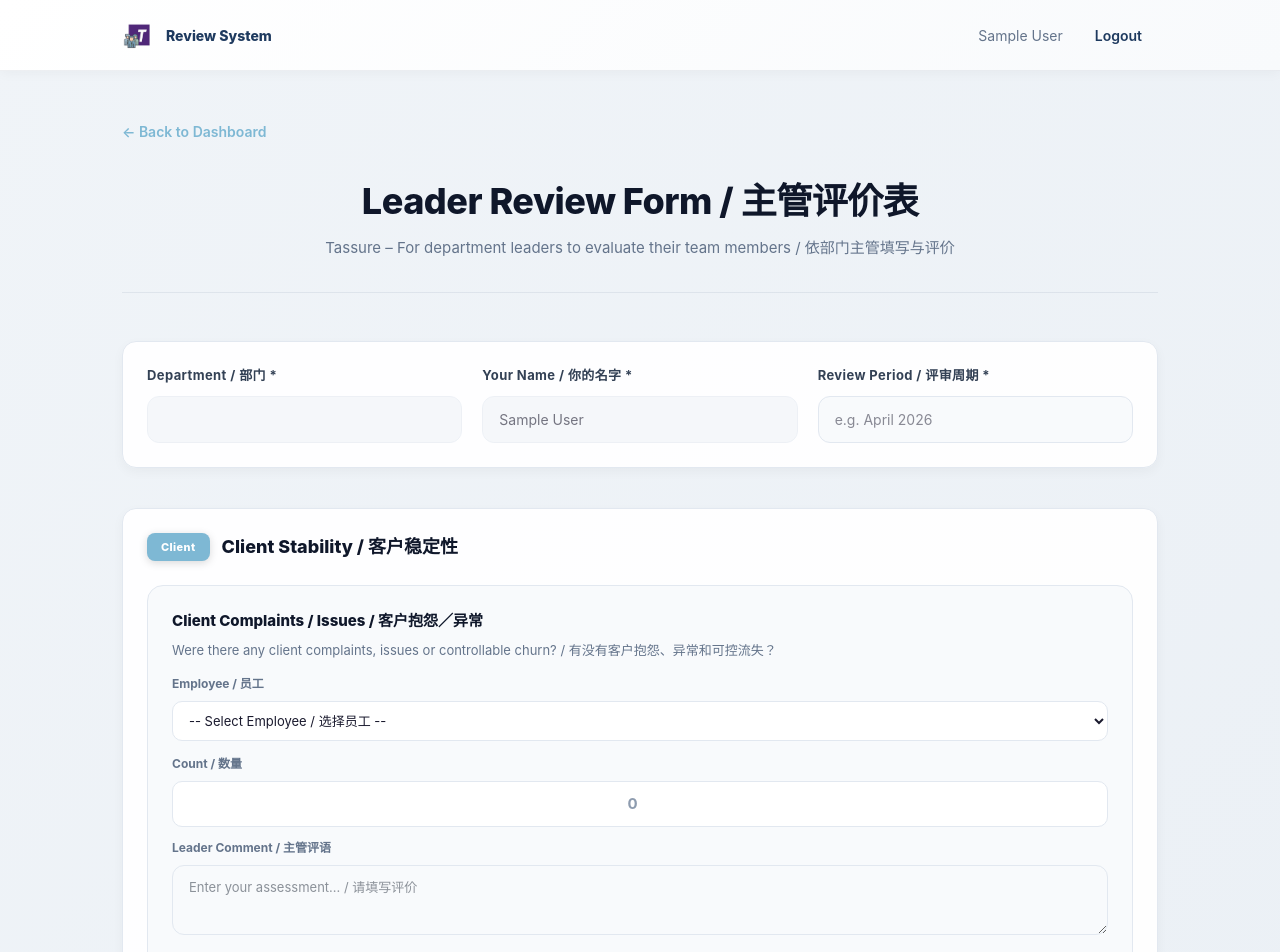
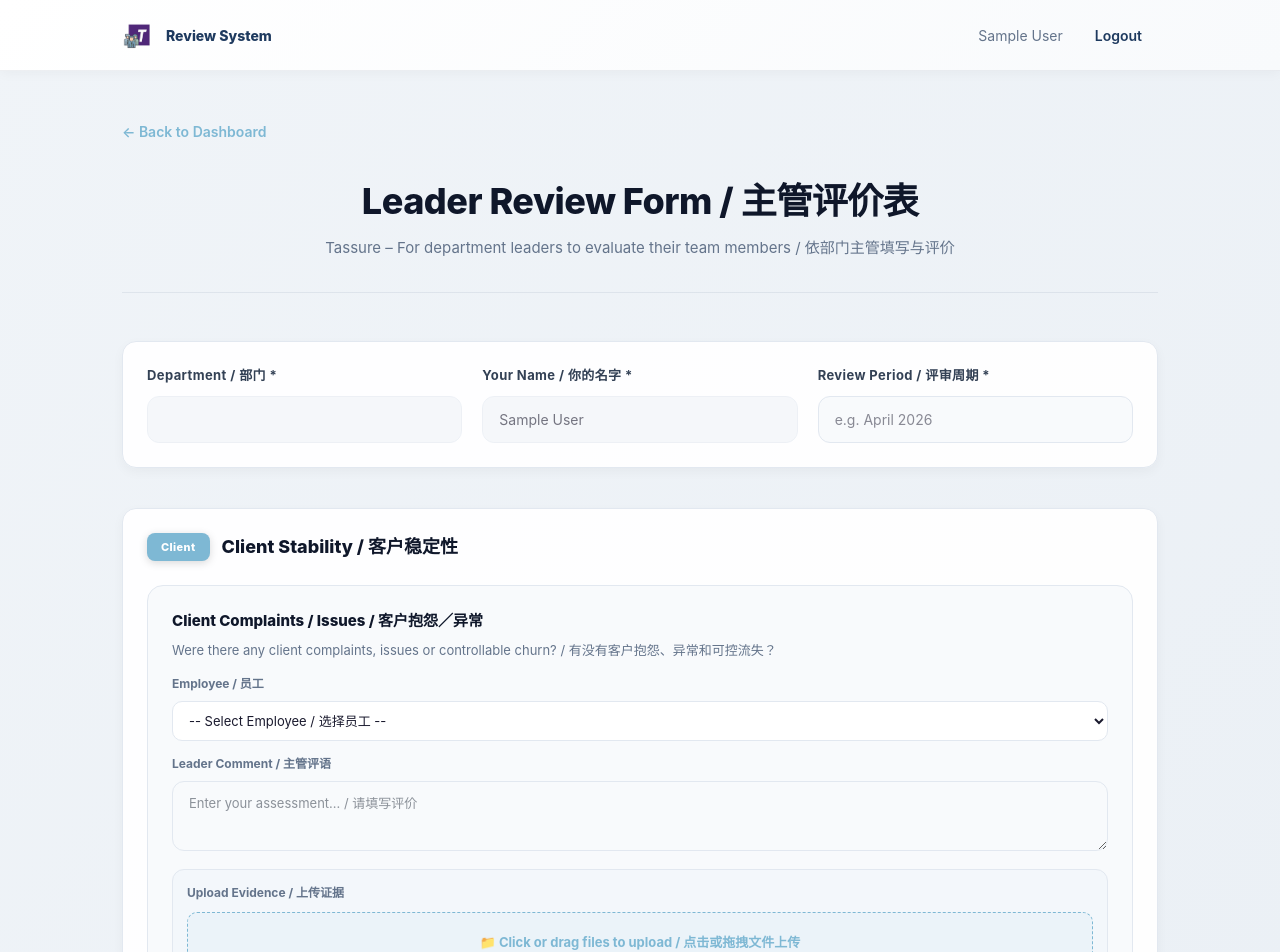
Before and after one commit to enquiry-commits/Review-Form, a Next.js app: page /dashboard/leader-review in a window 1280 px wide. Shown: the top 952 px of the page. Built offline with nearby package versions, Linux system fonts and the light colour scheme; sample sign-in values are in the browser's storage.

Commit message:
Leader Review：删除 Count 字段

```diff
--- a/app/dashboard/leader-review/page.tsx
+++ b/app/dashboard/leader-review/page.tsx
@@ -244,10 +244,6 @@ export default function LeaderReviewForm() {
                               )}
                             </div>
                             <div style={{marginBottom: '12px'}}>
-                              <label style={{fontSize: '12px', color: '#64748b', fontWeight: '700', marginBottom: '8px', display: 'block'}}>Count / 数量</label>
-                              <input type="number" min="0" placeholder="0" id={`count_${fieldId}`} style={{width: '100%', padding: '11px 14px', border: '1.5px solid #e2e8f0', borderRadius: '10px', fontSize: '15px', textAlign: 'center', fontWeight: '700', color: '#1e3a5f', background: '#fff'}} />
-                            </div>
-                            <div style={{marginBottom: '12px'}}>
                               <label style={{fontSize: '12px', color: '#64748b', fontWeight: '700', marginBottom: '8px', display: 'block'}}>Leader Comment / 主管评语</label>
                               <textarea id={`comment_${fieldId}`} placeholder="Enter your assessment... / 请填写评价" style={{width: '100%', minHeight: '70px', padding: '12px 16px', border: '1.5px solid #e2e8f0', borderRadius: '12px', fontSize: '13px', fontFamily: 'inherit'}} />
                             </div>
```
